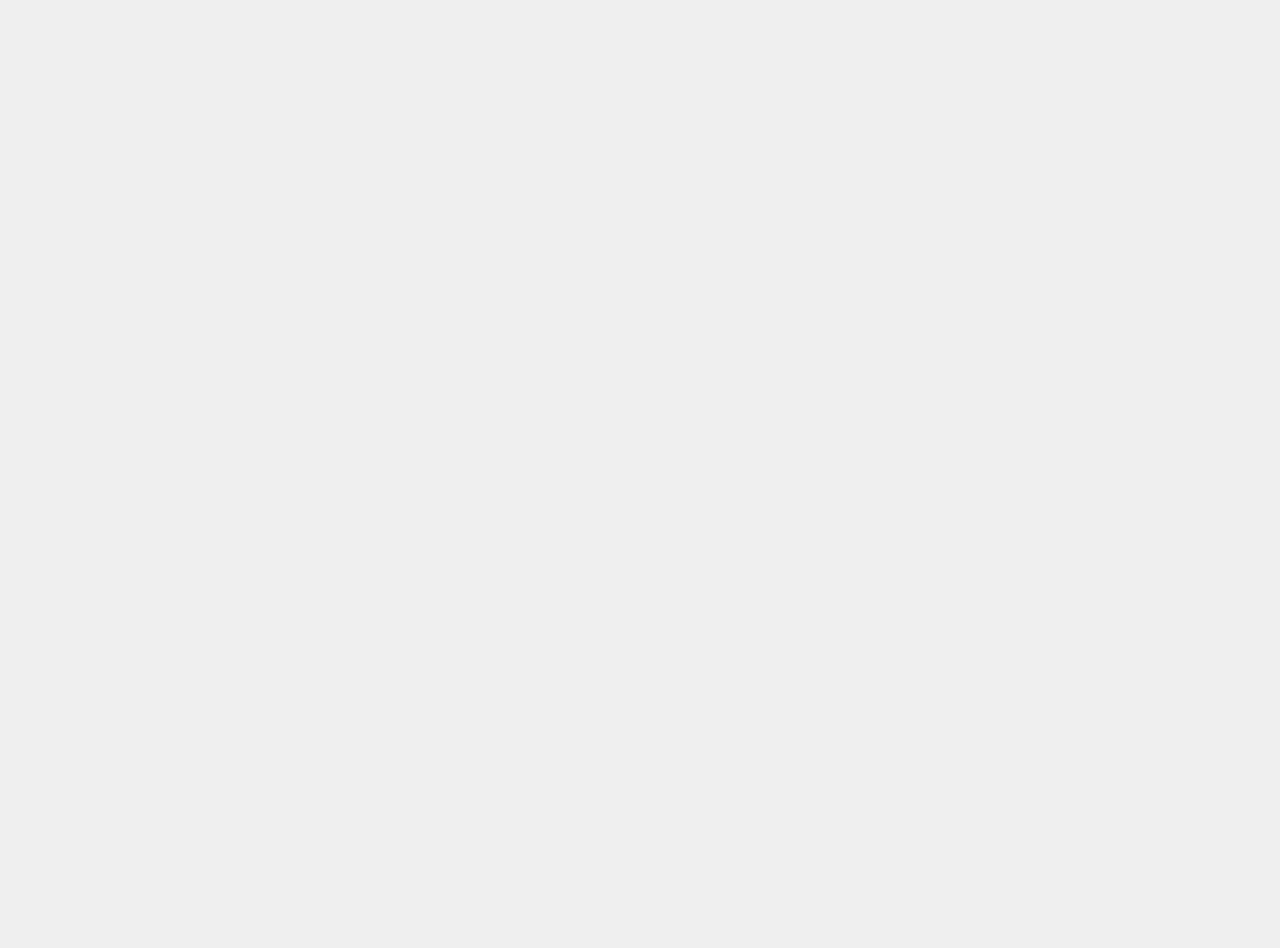
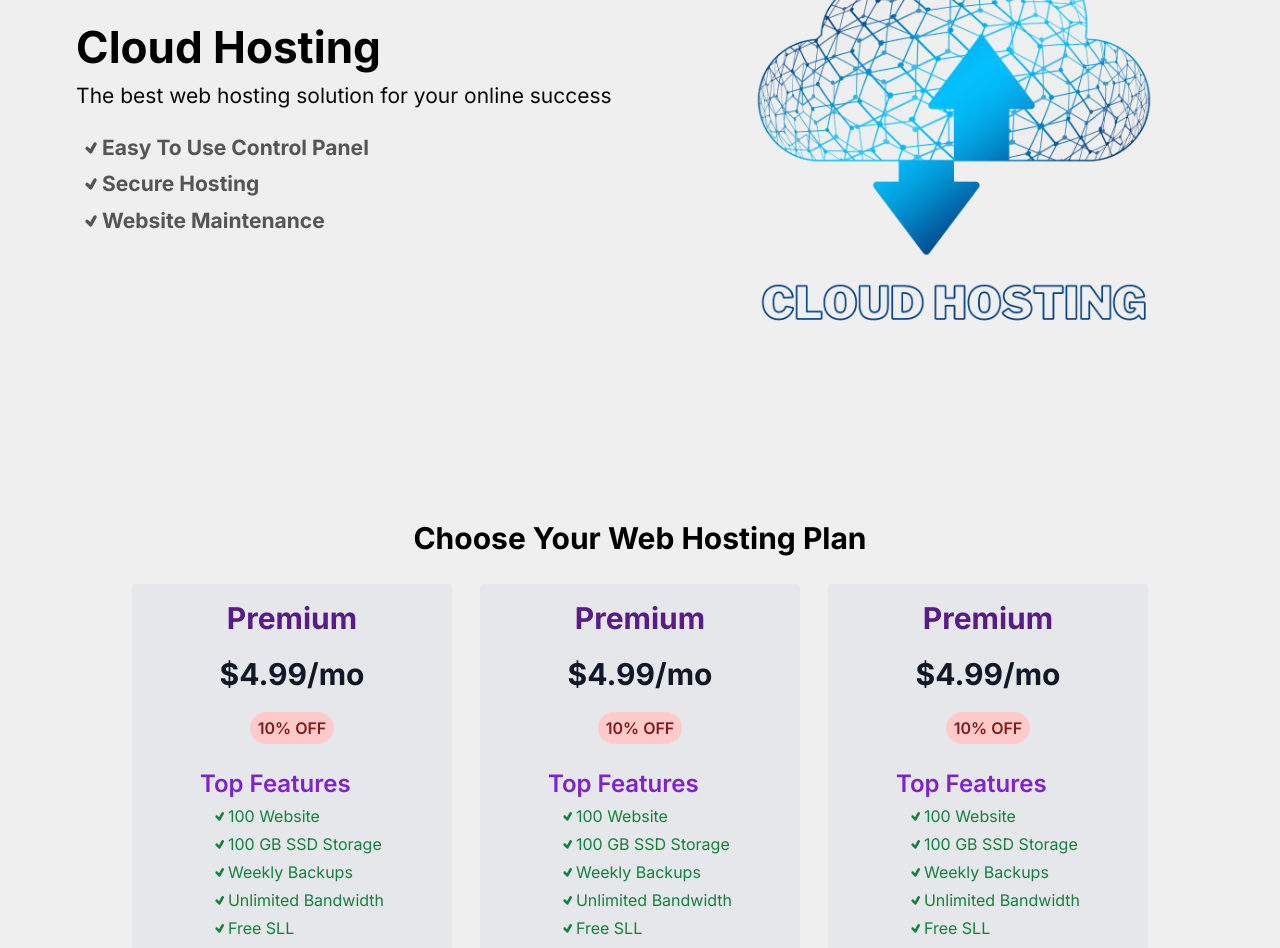
Before and after one commit to Youssef-Abbas-Dev/cloud-hosting-project-course, a Next.js app: page / in a window 1280 px wide. Shown: the part 320-1268 px from the top of the page. Before the commit the page ends 800 px from the top, so only its background shows below. Built offline with nearby package versions, Linux system fonts and the light colour scheme.

Commit message:
home page designed

```diff
--- a/next.config.js
+++ b/next.config.js
@@ -1,4 +1,13 @@
 /** @type {import('next').NextConfig} */
-const nextConfig = {}
+const nextConfig = {
+    // images: {
+    //     remotePatterns: [
+    //         {
+    //             protocol: 'https',
+    //             hostname: 'your-remote-server.com'
+    //         }
+    //     ]
+    // }
+}
 
 module.exports = nextConfig
--- a/src/app/about/page.tsx
+++ b/src/app/about/page.tsx
@@ -1,6 +1,14 @@
+
 const AboutPage = () => {
   return (
-    <div>About Page</div>
+    <section className="fix-height container m-auto">
+      <h1 className="text-3xl font-bold text-gray-800 p-5">
+        About This App
+      </h1>
+      <p className="px-5 text-gray-600 text-xl">
+        The best web hosting solution for your online success
+      </p>
+    </section>
   )
 }
 
--- a/src/app/articles/[id]/page.tsx
+++ b/src/app/articles/[id]/page.tsx
@@ -4,9 +4,9 @@
     params: { id: string }
 }
 
-const SingleArticlePage = async ({params}: SingleArticlePageProps) => {
+const SingleArticlePage = async ({ params }: SingleArticlePageProps) => {
     const response = await fetch(`https://jsonplaceholder.typicode.com/posts/${params.id}`);
-  if(!response.ok) {
+    if (!response.ok) {
         throw new Error("Failed to fetch article");
     }
 
@@ -25,4 +25,4 @@
     )
 }
 
-export default SingleArticlePage
+export default SingleArticlePage;
--- a/src/app/page.tsx
+++ b/src/app/page.tsx
@@ -1,9 +1,19 @@
+import Hero from "@/components/home/Hero";
+import WebHostingPlan from "@/components/home/WebHostingPlan";
+
 const HomePage = () => {
   return (
-    <div>
-      <h1>Home Page</h1>
-      <p>Welcome to Next JS</p>
-    </div>
+    <section>
+      <Hero />
+      <h2 className="text-center mt-10 text-3xl font-bold">
+        Choose Your Web Hosting Plan
+      </h2>
+      <div className="container m-auto flex justify-center items-center my-7 flex-wrap md:gap-7">
+        <WebHostingPlan />
+        <WebHostingPlan />
+        <WebHostingPlan />
+      </div>
+    </section>
   )
 }
 
--- /dev/null
+++ b/src/components/home/Hero.tsx
@@ -0,0 +1,33 @@
+import Image from "next/image";
+import CloudImage from '../../../public/cloud-hosting.png';
+import { TiTick } from "react-icons/ti";
+import styles from './hero.module.css';
+
+const Hero = () => {
+    return (
+        <div className={styles.hero}>
+            <div className={styles.heroLeft}>
+                <h1 className={styles.title}>Cloud Hosting</h1>
+                <p className={styles.desc}>
+                    The best web hosting solution for your online success
+                </p>
+                <div className={styles.services}>
+                    <div className={styles.serviceItem}>
+                        <TiTick />  Easy To Use Control Panel
+                    </div>
+                    <div className={styles.serviceItem}>
+                        <TiTick />  Secure Hosting
+                    </div>
+                    <div className={styles.serviceItem}>
+                        <TiTick />  Website Maintenance
+                    </div>
+                </div>
+            </div>
+            <div>
+                <Image src={CloudImage} alt='cloud' width={500} height={500} />
+            </div>
+        </div>
+    )
+}
+
+export default Hero
--- /dev/null
+++ b/src/components/home/WebHostingPlan.tsx
@@ -0,0 +1,43 @@
+import { TiTick } from 'react-icons/ti';
+
+const WebHostingPlan = () => {
+  return (
+    <div className='flex flex-col items-center justify-center w-3/4 rounded p-4 bg-gray-200 mb-7 md:w-2/4 lg:w-1/4'>
+        <h3 className='text-3xl font-bold text-purple-900'>Premium</h3>
+        <strong className='text-3xl font-bold text-gray-900 my-5'>
+            $4.99/mo
+        </strong>
+        <span className='bg-red-200 text-red-900 rounded-full px-2 py-1 font-semibold'>
+            10% OFF
+        </span>
+        <div className='mt-6'>
+            <h5 className='text-2xl mb-1 font-semibold text-purple-700'>
+                Top Features
+            </h5>
+            <div className='flex items-center text-green-700 mb-1 ps-3'>
+                <TiTick /> 100 Website
+            </div>
+            <div className='flex items-center text-green-700 mb-1 ps-3'>
+                <TiTick /> 100 GB SSD Storage
+            </div>
+            <div className='flex items-center text-green-700 mb-1 ps-3'>
+                <TiTick /> Weekly Backups
+            </div>
+            <div className='flex items-center text-green-700 mb-1 ps-3'>
+                <TiTick /> Unlimited Bandwidth
+            </div>
+            <div className='flex items-center text-green-700 mb-1 ps-3'>
+                <TiTick /> Free SLL
+            </div>
+            <div className='flex items-center text-green-700 mb-1 ps-3'>
+                <TiTick /> Free Email
+            </div>
+        </div>
+        <button className='mt-4 border-2 border-gray-900 text-gray-900 text-2xl font-bold p-1 rounded-full hover:text-white hover:bg-gray-900 transition w-full'>
+            BUY NOW
+        </button>
+    </div>
+  )
+}
+
+export default WebHostingPlan
--- /dev/null
+++ b/src/components/home/hero.module.css
@@ -0,0 +1,49 @@
+.hero {
+    height: calc(100vh - 100px);
+    display: flex;
+    align-items: center;
+    justify-content: space-around;
+    color: rgb(10, 9, 9);
+    padding: 0 30px;
+}
+
+.title {
+    font-size: 44px;
+    font-weight: bold;
+    color: black;
+}
+
+.desc {
+    font-size: 21px;
+}
+
+.services {
+    padding: 5px;
+    margin-top: 15px;
+}
+
+.serviceItem {
+    display: flex;
+    align-items: center;
+    font-size: 21px;
+    font-weight: bold;
+    margin-bottom: 5px;
+    color: #555;
+}
+
+@media (max-width: 780px) {
+    .hero {
+        height: auto;
+        flex-direction: column;
+        justify-content: center;
+        padding: 0 15px;
+    }
+
+    .heroLeft {
+        background-color: snow;
+        margin: 20px 0;
+        border-radius: 20px;
+        width: 100%;
+        padding: 15px;
+    }
+}
```
Lines whose indentation alone changed are shown as unchanged.
